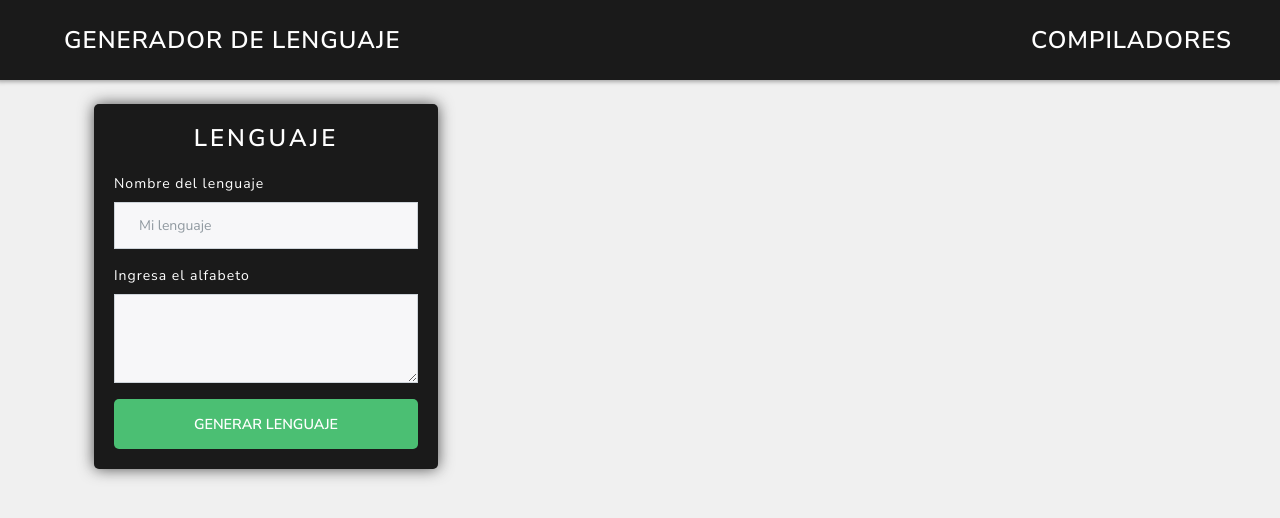
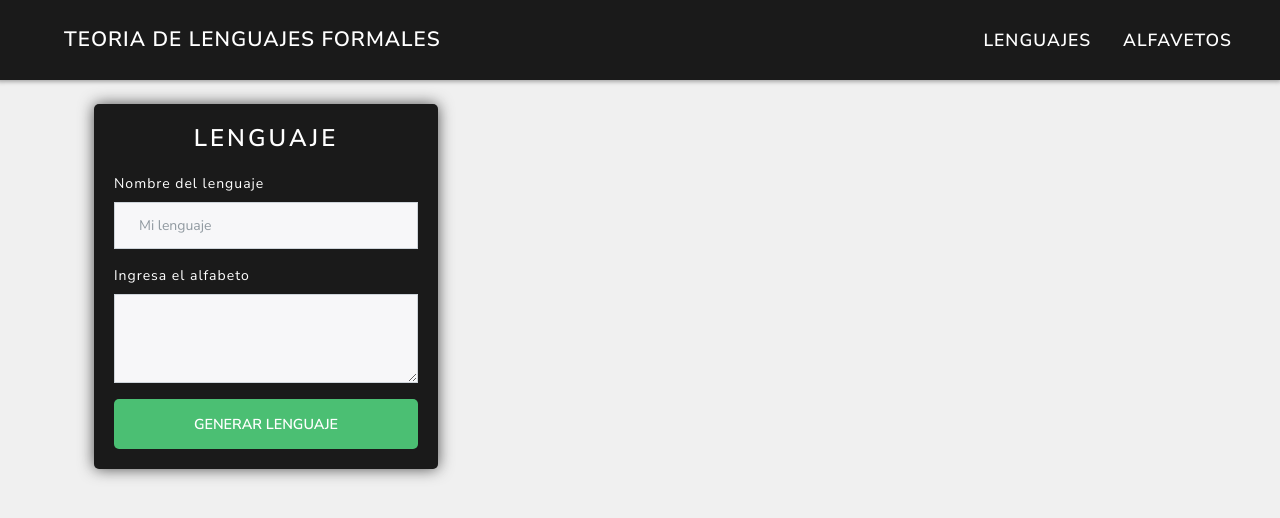
Before and after one commit to LuisEGM/TLenguajesFormales, a React app: page / in a window 1280 px wide. Shown: the top 518 px of the page. Built offline with nearby package versions, Linux system fonts and the light colour scheme.

Commit message:
Preparando funcionalidad

```diff
--- a/src/app/components/form.jsx
+++ b/src/app/components/form.jsx
@@ -1,23 +1,43 @@
-import React from 'react';
+import React, { useState } from 'react';
+import { separarAlfaveto } from '../modules/modulo1';
 
 const Form = () => {
+
+    const [lenguaje,setLenguaje] = useState({});
+
+    const handleChange = e => {
+        setLenguaje({
+            ...lenguaje,
+            [e.target.name]: e.target.value
+        })
+        console.log(lenguaje);
+    }
+
+    const handleSubmit = e => {
+        e.preventDefault();
+        separarAlfaveto(lenguaje);
+    }
+
     return(
-        <div class="container p-4">
-            <div class="row">
-                <div class="col-md-4">
-                    <div class="card-body bg-primary target">
-                        <h3 class="text-center">Lenguaje</h3>
-                        <form action="" class="form">
-                            <div class="form-group">
-                                <label class="label-tx" for="nameLenguaje">Nombre del lenguaje</label>
-                                <input type="text" name="nameLenguage" class="form-control" id="nameLenguaje" placeholder="Mi lenguaje"/>
+        <div className="container p-4">
+            <div className="row">
+                <div className="col-md-4">
+                    <div className="card-body bg-primary target">
+
+                        <h3 className="text-center">Lenguaje</h3>
+
+                        <form onSubmit={handleSubmit} className="form">
+                            <div className="form-group">
+                                <label className="label-tx" htmlFor="nameLenguaje">Nombre del lenguaje</label>
+                                <input autoComplete="off" value={lenguaje.name} onChange={handleChange} type="text" name="nameLenguage" className="form-control" placeholder="Mi lenguaje"/>
                             </div>
-                            <div class="form-group">
-                                <label class="label-tx" for="area-texto">Ingresa el alfabeto</label>
-                                <textarea class="form-control" name="alfabeto" id="area-texto" rows="3"></textarea>
+                            <div className="form-group">
+                                <label className="label-tx" htmlFor="area-texto">Ingresa el alfabeto</label>
+                                <textarea value={lenguaje.alfabeto} onChange={handleChange} className="form-control" name="alfabeto" rows="3"></textarea>
                             </div>
-                            <button class="btn btn-block badge-success boton">Generar Lenguaje</button>
+                            <button className="btn btn-block badge-success boton">Generar Lenguaje</button>
                         </form>
+
                     </div>
                 </div>
             </div>
--- a/src/app/components/navegacion.jsx
+++ b/src/app/components/navegacion.jsx
@@ -3,8 +3,11 @@ import React from 'react';
 const Navegacion = () => {
     return(
         <nav className="navbar navbar-expand-lg navbar-dark bg-primary navbar">
-            <a className="navbar-brand title-nav" href="#">Generador de Lenguaje</a>
-            <a className="navbar-brand title-nav" href="#">Compiladores</a>
+            <a className="navbar-brand title-nav-left" href="#">Teoria De Lenguajes Formales</a>
+            <div className="title-nav-right">
+                <a className="navbar-brand item" href="#">Lenguajes</a>
+                <a className="navbar-brand item" href="#">Alfavetos</a>
+            </div>
         </nav>
     );
 }
--- /dev/null
+++ b/src/app/modules/modulo1.js
@@ -0,0 +1,6 @@
+export const separarAlfaveto = ({ alfabeto }) => {
+
+    const vectorAlfaveto = alfabeto.split(" ");
+    console.log(vectorAlfaveto);
+
+}
--- a/src/app/styles/main.scss
+++ b/src/app/styles/main.scss
@@ -13,9 +13,20 @@ nav{
     -moz-box-shadow: -1px 0px 4px 2px rgba(168,168,168,1);
     box-shadow: -1px 0px 4px 2px rgba(168,168,168,1);
 
-    .title-nav {
-        font-size: 1.5rem;
+    .title-nav-left {
+        font-size: 1.3rem;
         margin-left: 3rem;
+    }
+
+    .title-nav-right {
+        font-size: 1.2rem;
+
+        .item:hover{
+            color: #4ec24e;
+            line-height: 2rem;
+            text-decoration: underline;
+        }
+
     }
 
 }
--- a/src/index.html
+++ b/src/index.html
@@ -3,7 +3,7 @@
     <head>
         <meta charset="UTF-8">
         <meta name="viewport" content="width=device-width, initial-scale=1.0">
-        <title>Practica ES6</title>
+        <title>Compiladores</title>
     </head>
     <body>
         <div id="root"></div>
```
